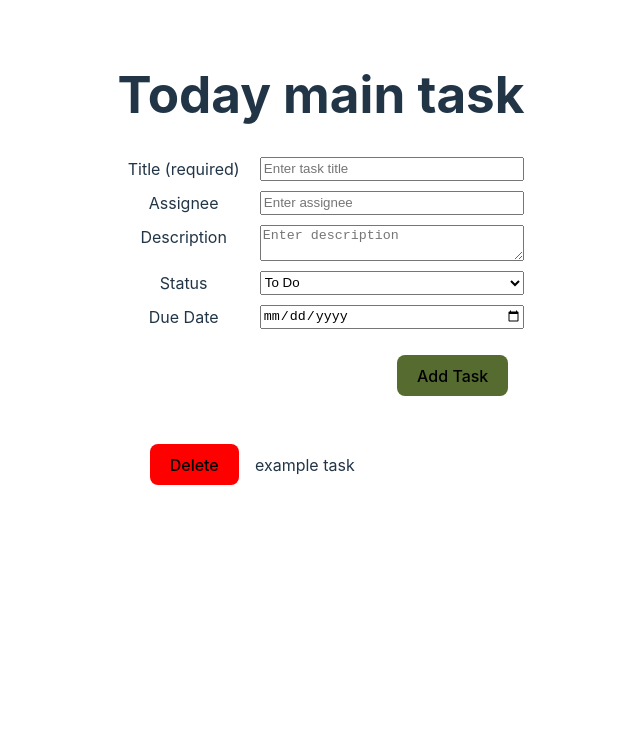
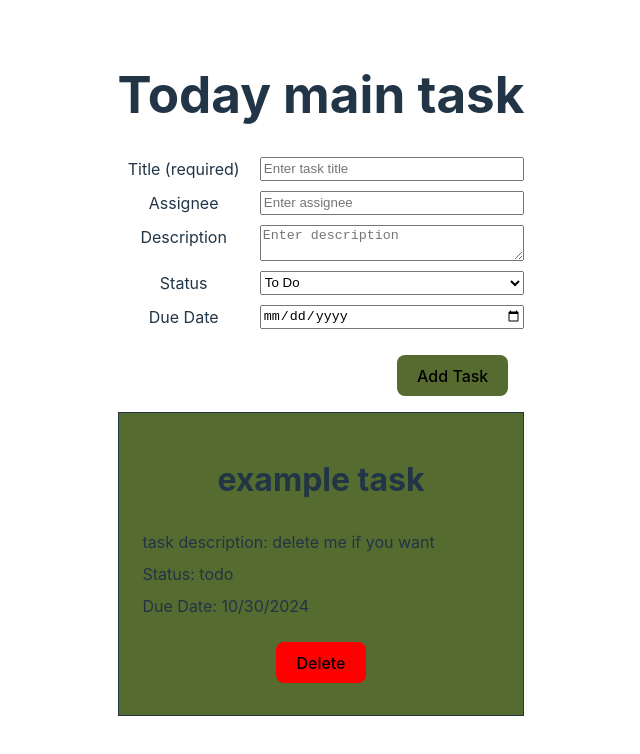
Before and after one commit to john-data-chen/scrum-dashboard, a React (Vite) app: page / in a window 1280 px wide. Shown: the top 754 px of the page, without its empty margins (319-959 px from the left). Built offline with nearby package versions, Linux system fonts and the light colour scheme.

Commit message:
Add a card component in the task list

```diff
--- a/src/App.css
+++ b/src/App.css
@@ -45,8 +45,18 @@ button[type="submit"] {
   background-color: red;
 }
 
-.task-item {
-  display: flex;
-  align-items: center;
-  margin: 1em;
+.task-card {
+  border: 1px solid;
+  padding: 1em;
+  background-color: darkolivegreen;
 }
+
+.card-title {
+  font-weight: bold;
+  font-size: 2em;
+}
+
+.task-card p {
+  margin: 0.5em;
+  text-align: left;
+}
--- /dev/null
+++ b/src/components/TaskCard.tsx
@@ -0,0 +1,21 @@
+import React from 'react';
+import { Task } from '../types';
+
+interface TaskCardProps {
+  task: Task;
+  onDelete: (taskId: number) => void;
+}
+
+const TaskCard: React.FC<TaskCardProps> = ({ task, onDelete }) => {
+  return (
+    <div className="task-card">
+      <h2 className="card-title">{task.title}</h2>
+      <p className="card-description">task description: {task.description}</p>
+      <p className="card-status">Status: {task.status}</p>
+      <p className="card-due-date">Due Date: {task.dueDate.toLocaleDateString()}</p>
+      <button className="delete-button" onClick={() => onDelete(task.id)}>Delete</button>
+    </div>
+  );
+};
+
+export default TaskCard;
--- a/src/components/TaskList.tsx
+++ b/src/components/TaskList.tsx
@@ -1,5 +1,6 @@
 import React from 'react';
 import { Task } from '../types';
+import TaskCard  from './TaskCard';
 
 interface TaskListProps {
   tasks: Task[];
@@ -10,10 +11,7 @@ const TaskList: React.FC<TaskListProps> = ({ tasks, onDelete }) => {
   return (
     <div className="task-list">
       {tasks.map((task) => (
-        <div className="task-item" key={task.id}>
-          <button className="delete-button" onClick={() => onDelete(task.id)}>Delete</button>
-          <span>{task.title}</span>
-        </div>
+        <TaskCard key={task.id} task={task} onDelete={onDelete} />
       ))}
     </div>
   );
```
